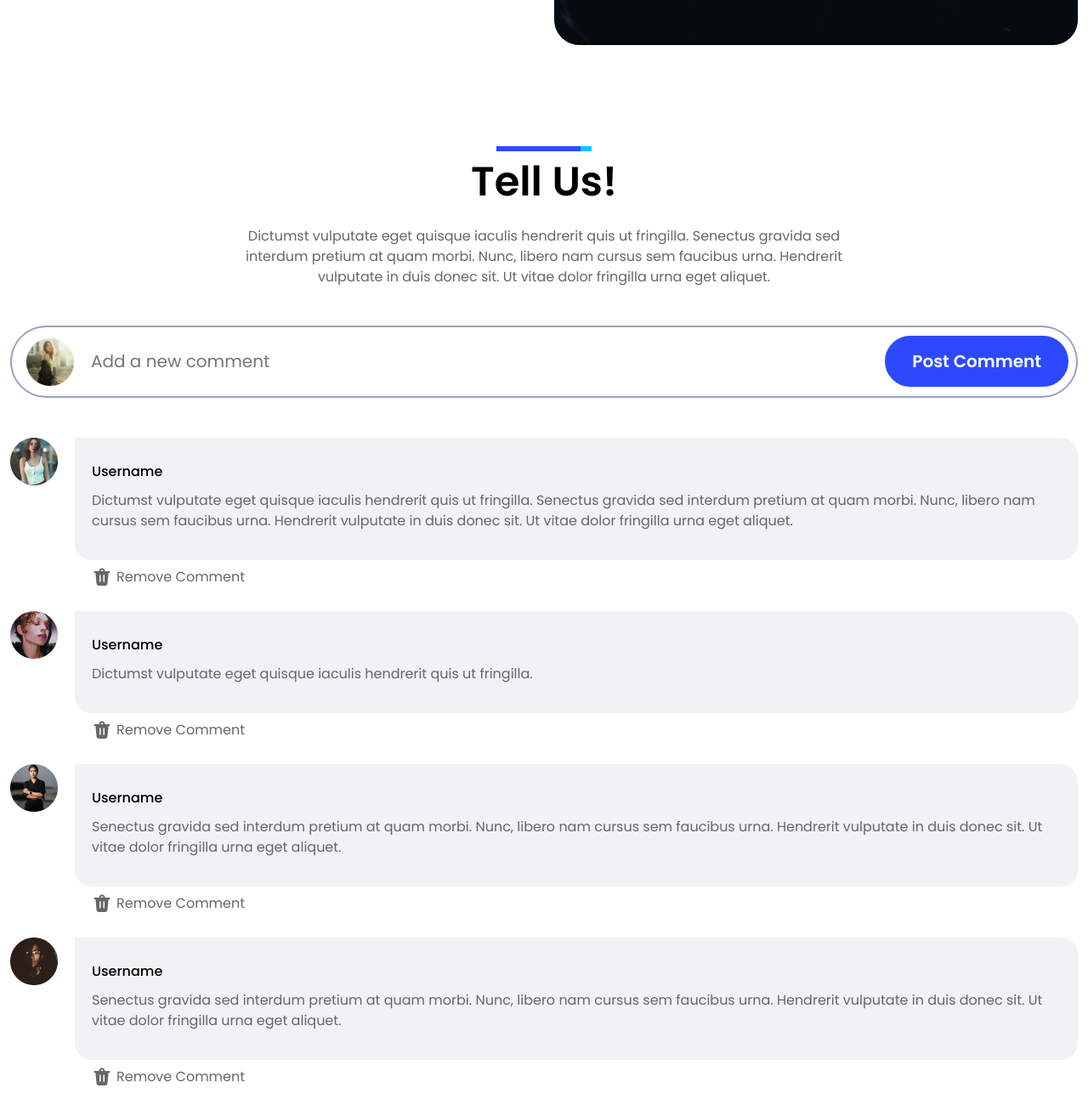
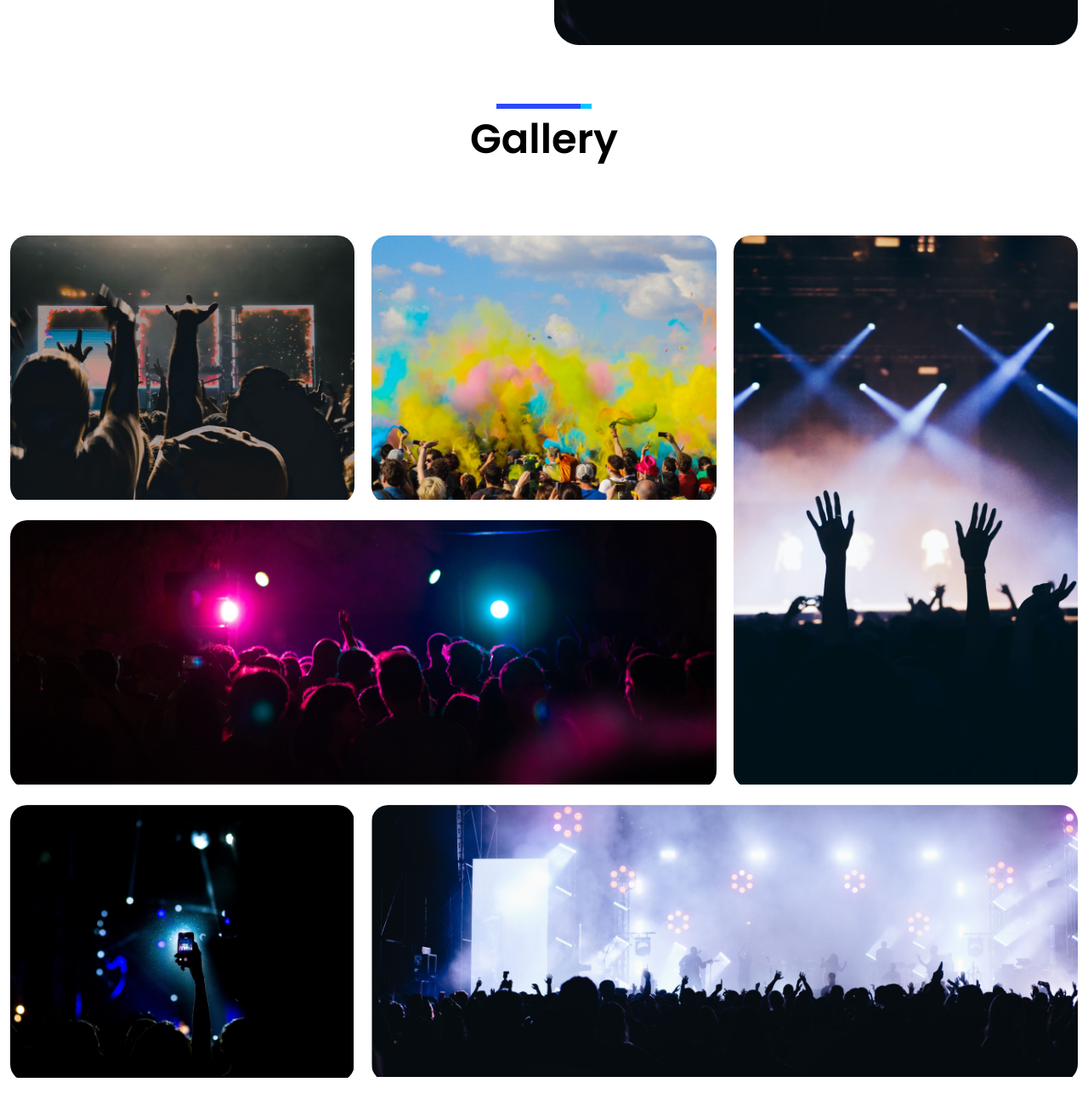
Before and after one commit to sonambishnoi550/festivals-profile, a plain HTML site: page index.html in a window 1280 px wide. Shown: the part 1080-2380 px from the top of the page at 85% size. Drawn offline with Linux system fonts and the light colour scheme.

Commit message:
add grid

```diff
--- a/assets/css/style.css
+++ b/assets/css/style.css
@@ -1,4 +1,5 @@
 @import url('https://fonts.googleapis.com/css2?family=Poppins:ital,wght@0,100;0,200;0,300;0,400;0,500;0,600;0,700;0,800;0,900;1,100;1,200;1,300;1,400;1,500;1,600;1,700;1,800;1,900&display=swap');
+
 * {
     padding: 0;
     margin: 0;
@@ -119,7 +120,6 @@ header {
     line-height: 24px;
     text-align: left;
     color: #666666;
-
 }
 
 .pt-100 {
@@ -153,21 +153,12 @@ header {
     border-radius: 100px;
     padding: 11px 28px;
     white-space: nowrap;
+    margin-right: 13px;
 }
 
-.show {
-    font-family: 'Poppins', sans-serif;
-    font-size: 16px;
-    font-weight: 600;
-    line-height: 24px;
-    text-align: left;
+.unshow:hover {
+    background-color: #2C49FE;
     color: #FFFFFF;
-    background: #2C49FE;
-    border: 2px solid #2C49FE;
-    border-radius: 100px;
-    padding: 11px 28px;
-    margin-left: 13px;
-    white-space: nowrap;
 }
 
 .user-text {
@@ -376,8 +367,65 @@ header {
 .pt-50 {
     padding-top: 50px;
 }
-.m-10{
+
+.m-10 {
     margin: 8px 0px 7px 8px;
+}
+
+/* ----------------section 3 start--------------------- */
+.grid-box {
+    display: grid;
+    grid-template-columns: auto;
+    grid-template-rows: auto;
+    gap: 20px;
+
+}
+
+.g-items1 {
+    grid-column: 1/2;
+    grid-row: 1/2;
+}
+
+.g-items2 {
+    grid-column: 2/3;
+    grid-row: 1/2;
+}
+
+.g-items3 {
+    grid-column: 3/4;
+    grid-row: 1/3;
+}
+
+.g-items4 {
+    grid-column: 1/3;
+    grid-row: 2/3;
+}
+
+.g-items5 {
+    grid-column: 1/2;
+    grid-row: 3/4;
+}
+
+.g-items6 {
+    grid-column: 2/4;
+    grid-row: 3/4;
+}
+
+.g-items {
+    border-radius: 20px;
+    overflow: hidden;
+}
+
+.g-items>img {
+    transition: all 3ms linear;
+}
+
+.g-items:hover>img {
+    scale: 1.1;
+}
+
+.pb-77 {
+    padding-bottom: 77px;
 }
 
 /*-------------footer-start--------------------*/
@@ -578,11 +626,12 @@ footer ul li:not(:first-child) a {
         padding-left: 12px;
         padding-right: 12px;
     }
-        .col-lg-6 {
-            width: 50%;
-            padding-left: 12px;
-            padding-right: 12px;
-        }
+
+    .col-lg-6 {
+        width: 50%;
+        padding-left: 12px;
+        padding-right: 12px;
+    }
 
     .col-md-4 {
         width: 33.33%;
@@ -615,3 +664,11 @@ footer ul li:not(:first-child) a {
         gap: 10px;
     }
 }
+
+@media(max-width:576px) {
+    .grid-box{
+        display: flex;
+        flex-wrap: wrap;
+        width: 100%;
+    }
+}
--- a/index.html
+++ b/index.html
@@ -48,7 +48,7 @@
 
                         <div class="d-flex column">
                             <button class="unshow">Unshow Journey of Feed</button>
-                            <button class="show">Show Journey of Feed</button>
+                            <button class="unshow">Show Journey of Feed</button>
                         </div>
                     </div>
                     <p class="user-text">Dictumst vulputate eget quisque iaculis hendrerit quis ut fringilla. Senectus
@@ -206,7 +206,24 @@
             </div>
         </div>
     </section>
+    <section>
+        <div class="container">
+            <div class="d-flex align-items-center justify-content-center pt-65">
+                <p class="line-1"></p>
+                <p class="line-2"></p>
+            </div>
+            <p class="gallery pb-77">Gallery</p>
+            <div class="grid-box">
+                <div class="g-items g-items1  "><img src="assets/images/gridimage1.png" alt="gridimage" class="w-100"></div>
+                <div class="g-items g-items2 "><img src="assets/images/gridimage2.png" alt="gridimage" class="w-100"></div>
+                <div class="g-items g-items3 "><img src="assets/images/gridimage3.png" alt="gridimage" class="w-100"></div>
+                <div class="g-items g-items4 "><img src="assets/images/gridimage4.png" alt="gridimage" class="w-100"></div>
+                <div class="g-items g-items5"><img src="assets/images/gridgallery5.png" alt="gridimage" class="w-100"></div>
+                <div class="g-items g-items6 "><img src="assets/images/gridgallery6.png" alt="gridimage" class="w-100"></div>
 
+            </div>
+        </div>
+    </section>
     <section class="pb-100 pt-50">
         <div class="container">
             <div class="d-flex align-items-center justify-content-center pt-65">
@@ -458,7 +475,7 @@
                         </div>
                         <div class="col-12 col-sm-6 col-md-4 col-lg-3">
                             <ul>
-                                <li  class="gallery1">EVENTS</li>
+                                <li class="gallery1">EVENTS</li>
                                 <li><a href="" class="dark">ullamcorper</a></li>
                                 <li><a href="" class="dark">ullamcorper</a></li>
                                 <li><a href="" class="dark">ullamcorper</a></li>
```
Also changed, not shown: assets/images/gridgallery5.png (added), assets/images/gridgallery6.png (added), assets/images/gridimage1.png (added), assets/images/gridimage2.png (added), assets/images/gridimage3.png (added), assets/images/gridimage4.png (added), assets/images/image1.png (deleted), assets/images/image2.png (deleted), assets/images/image3.png (deleted), assets/images/image4.png (deleted), assets/images/image5.png (deleted), assets/images/image6.png (deleted).
